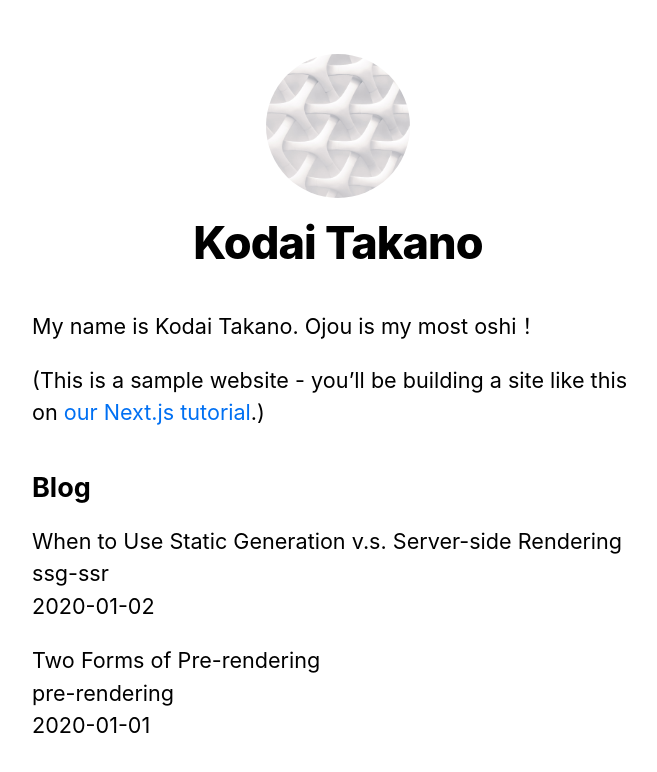
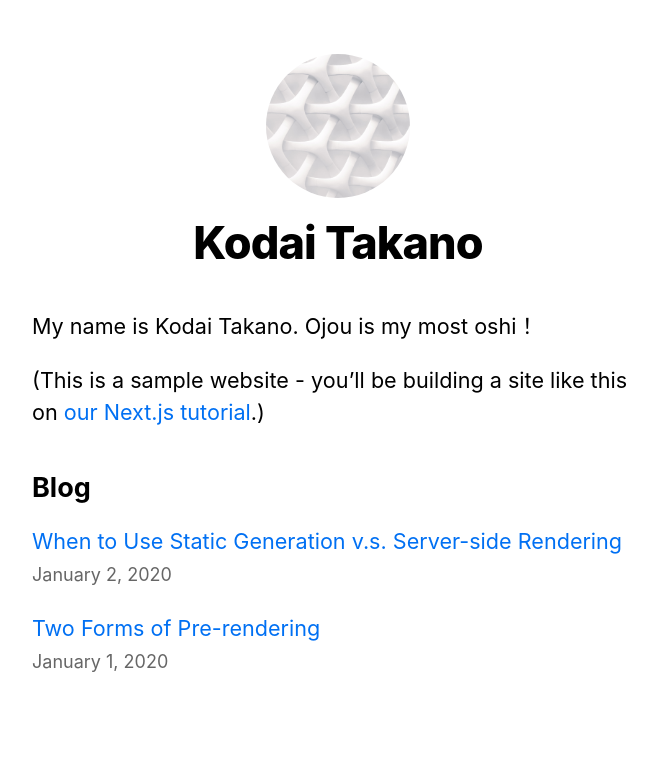
Before and after one commit to KodaiTakano/nextjs-blog, a Next.js app: page / in a window 1280 px wide. Shown: the top 772 px of the page, without its empty margins (302-959 px from the left). Built offline with nearby package versions, Linux system fonts and the light colour scheme.

Commit message:
CSSとLinkの追加

```diff
--- a/pages/index.js
+++ b/pages/index.js
@@ -2,6 +2,8 @@
 import Layout, { siteTitle } from '../components/layout'
 import utilStyles from '../styles/utils.module.css'
 import { getSortedPostsData } from '../lib/post'
+import Link from 'next/link'
+import Date from '../components/date'
 
 export async function getStaticProps() {
   const allPostsData = getSortedPostsData()
@@ -30,15 +32,18 @@
         <ul className={utilStyles.list}>
           {allPostsData.map(({ id, date, title }) => (
             <li className={utilStyles.listItem} key={id}>
-              {title}
+              <Link href={`/posts/${id}`}>
+                <a>{title}</a>
+              </Link>
               <br />
-              {id}
-              <br />
-              {date}
+              <small className={utilStyles.lightText}>
+                <Date dateString={date} />
+              </small>
             </li>
           ))}
         </ul>
       </section>
+
     </Layout>
   )
 }
```
Also changed, not shown: pages/posts/[id].js (+8 -0 lines).
